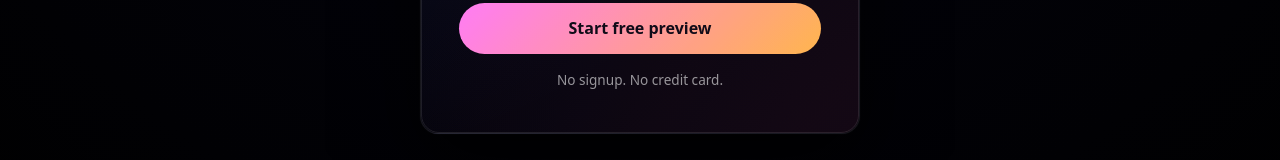
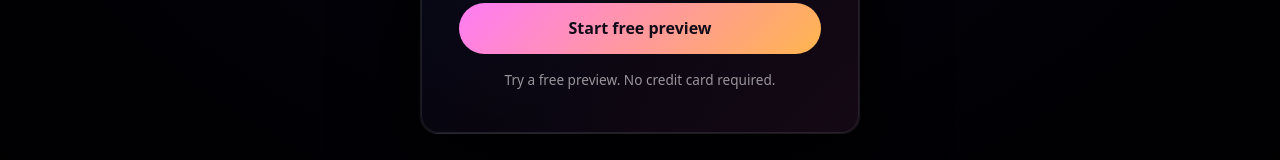
Before and after one commit to usrallcwa/resonatale-app, a plain HTML site: page index.html in a window 1280 px wide. Shown: the part 518-678 px from the top of the page. Drawn offline with Linux system fonts and the light colour scheme.

Commit message:
Update hero note text for clarity

```diff
--- a/index.html
+++ b/index.html
@@ -138,7 +138,7 @@
           Start free preview
         </button>
 
-        <p class="hero-note">No signup. No credit card.</p>
+       <p class="hero-note">Try a free preview. No credit card required.</p>
       </div>
 
       <div class="hero-footer">
```
